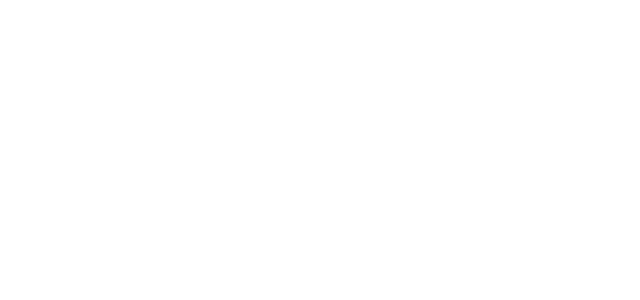
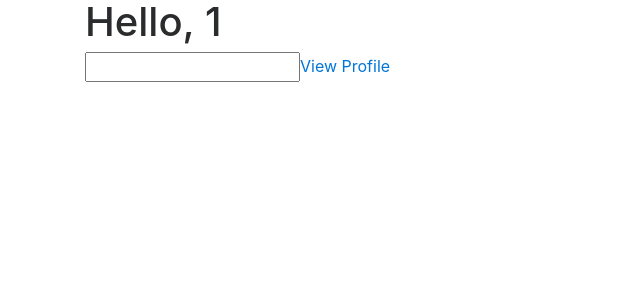
Before and after one commit to OmkarJadhav21/Angular_Routers, an Angular app: page /dash/1 in a window 1280 px wide. Before the commit this address led to /. Shown: the top 300 px of the page, without its empty margins (0-640 px from the left). Built offline with nearby package versions, Linux system fonts and the light colour scheme.

Commit message:
Router:Second paramater to URL

```diff
--- a/src/app/app.router.ts
+++ b/src/app/app.router.ts
@@ -8,7 +8,7 @@ import { ForgetCompoComponent } from './forget-compo/forget-compo.component';
 
 const routes: Routes = [
     { path: '', component: LoginComponent },
-    { path: 'dash', component: DashComponent },
+    { path: 'dash/:user', component: DashComponent },
     { path: 'forgetpass', component: ForgetCompoComponent }
 ];
 
--- a/src/app/dash/dash.component.html
+++ b/src/app/dash/dash.component.html
@@ -1,3 +1,7 @@
-<p>
-  dash works!
-</p>
+<div class="row well" >
+  <div class="col-md-12">
+<h1>Hello, {{user}}</h1>
+
+<input type="text" [(ngModel)]="badge"><a [routerLink]="['/dash',badge]">View Profile</a>
+  </div>
+</div>
--- a/src/app/dash/dash.component.ts
+++ b/src/app/dash/dash.component.ts
@@ -1,4 +1,6 @@
+import { Router ,ActivatedRoute} from '@angular/router';
 import { Component, OnInit } from '@angular/core';
+
 
 @Component({
   selector: 'app-dash',
@@ -7,9 +9,10 @@ import { Component, OnInit } from '@angular/core';
 })
 export class DashComponent implements OnInit {
 
-  constructor() { }
-
+  constructor(private acRt:ActivatedRoute) { }
+user
   ngOnInit() {
+    this.user=this.acRt.snapshot.params['user']
   }
 
 }
--- a/src/app/login/login.component.html
+++ b/src/app/login/login.component.html
@@ -16,5 +16,7 @@
 
   <button class="btn btn-lg btn-primary btn-block" type="button" (click)="onLogin(em.value,pass.value)">Sign in</button>
 </form>
+
+<input type="text" [(ngModel)]="badge"><a [routerLink]="['/dash',badge]">View Profile</a>{{badge}}
 </div>
 </div>
--- a/src/app/login/login.component.ts
+++ b/src/app/login/login.component.ts
@@ -11,7 +11,7 @@ constructor(private router: Router) { }
 
 ngOnInit() {
   }
-  onLogin() {
-this.router.navigate(['dash']);
+  onLogin(emw,pass) {
+this.router.navigate(['dash',emw]);
   }
 }
```
Also changed, not shown: src/app/app.module.ts (+6 -3 lines).
